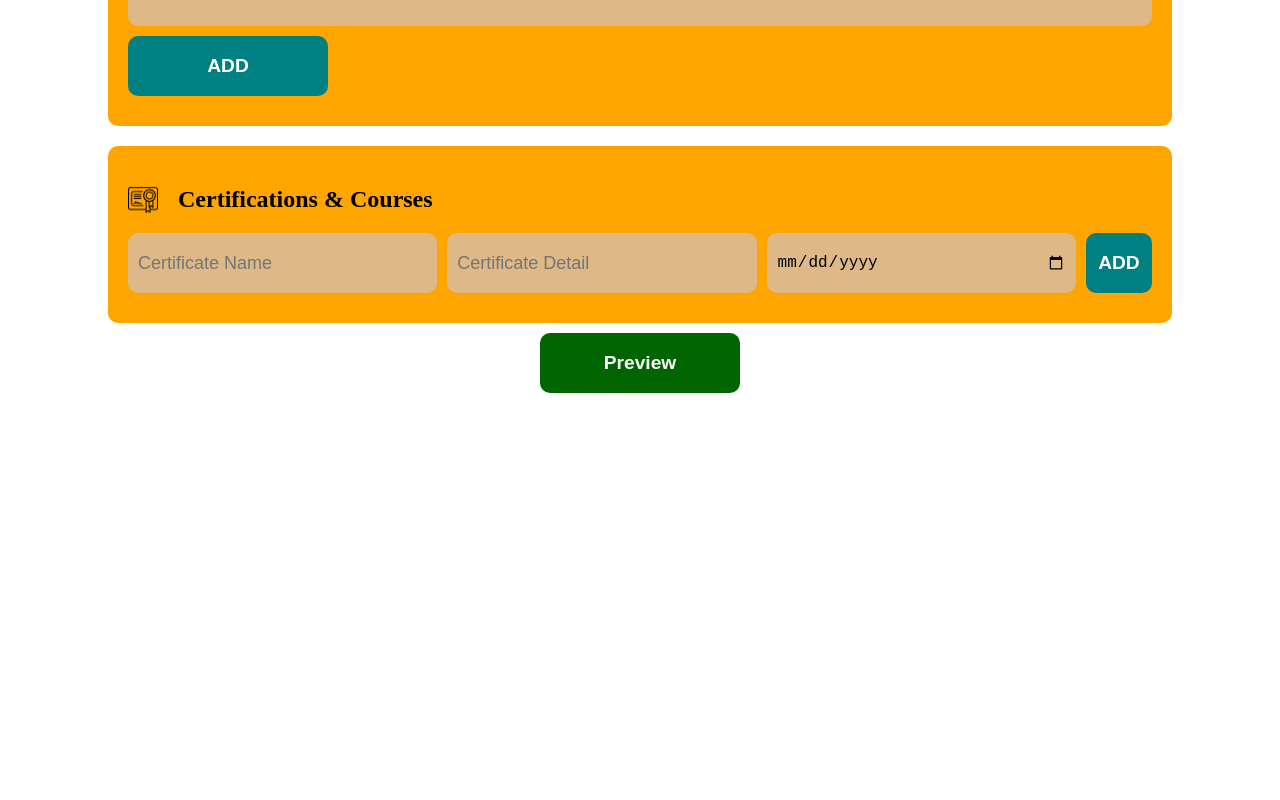
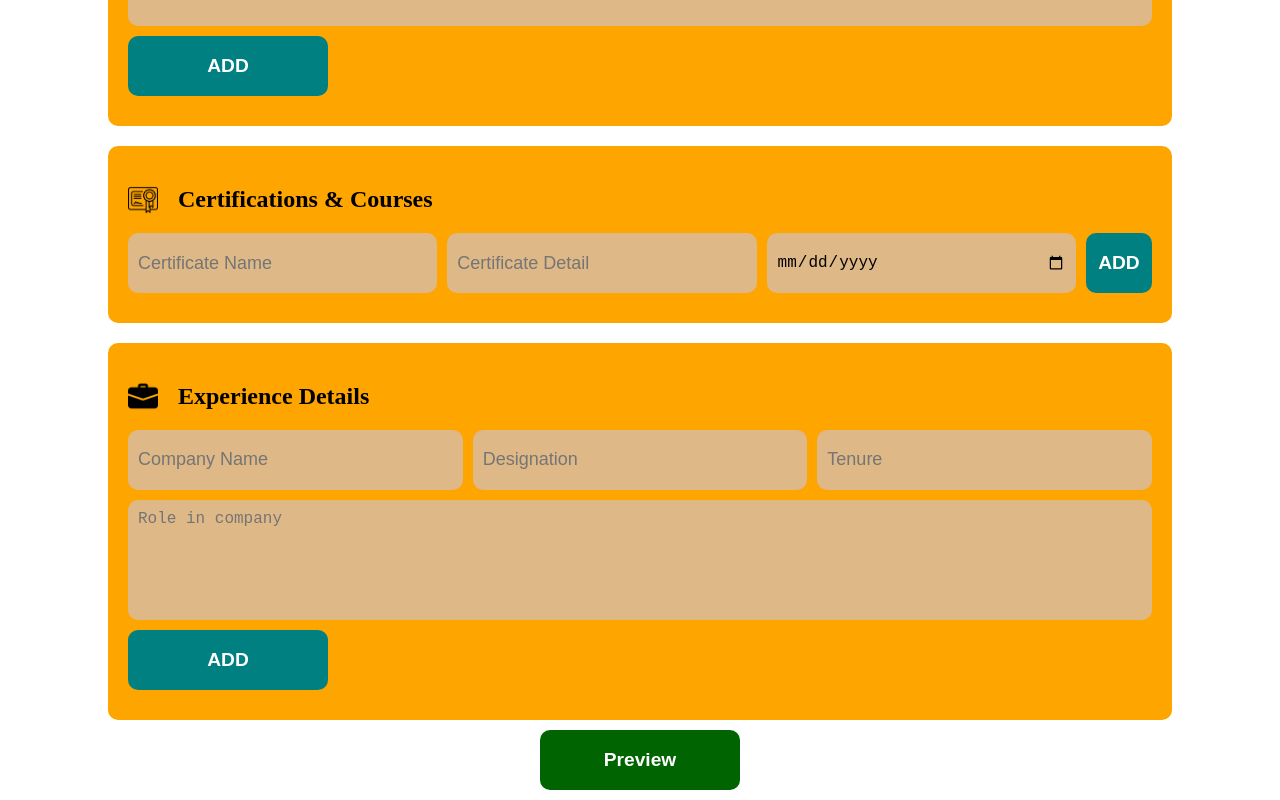
Before and after one commit to shyam-amahahealth/Resume-Builder, a React (Create React App) app: page / in a window 1280 px wide. Shown: the part 1141-1941 px from the top of the page. Before the commit the page ends 1544 px from the top, so only its background shows below. Built offline with nearby package versions, Linux system fonts and the light colour scheme.

Commit message:
Form UI is ready

```diff
--- a/src/App.js
+++ b/src/App.js
@@ -18,6 +18,8 @@ import ProjectDetailReducer from "./store/reducer/projectDetailReducer";
 import ProjectDetails from "./components/ProjectDetails";
 import CertificateDetail from "./components/CertificateDetails";
 import CertificateDetailReducer from "./store/reducer/certificateDetailReducer";
+import ExperienceDetailReducer from "./store/reducer/experienceDetailReducer";
+import ExperienceDetails from "./components/ExperienceDetails";
 
 const rootReducer = combineReducers({
   PersonalDetails: PersonalDetailReducer,
@@ -25,6 +27,7 @@ const rootReducer = combineReducers({
   Skill: skillReducer,
   ProjectDetail: ProjectDetailReducer,
   CertificateDetail: CertificateDetailReducer,
+  experienceDetail: ExperienceDetailReducer,
 });
 
 const persistConfig = {
@@ -58,6 +61,7 @@ const App = () => {
           <SkillsDetails />
           <ProjectDetails />
           <CertificateDetail />
+          <ExperienceDetails />
           <Button onClick={openModal}>Preview</Button>
           <Modal isOpen={modalOpen} onClose={closeModal} />
         </MainContainer>
--- /dev/null
+++ b/src/components/ExperienceDetails.js
@@ -0,0 +1,103 @@
+import React, { useState } from "react";
+import {
+  FormAvatar,
+  FormAvatarIcon,
+  FormContainer,
+  FormHeading,
+  GridContainer,
+  TextInputContainer,
+} from "../styles/formStyle";
+import experienceIcon from "../assets/suitcase.png";
+import TextInput from "./TextInput";
+import Button from "../styles/Button";
+import { useDispatch, useSelector } from "react-redux";
+import { addExperienceDetailAction } from "../store/action/experienceDetailAction";
+import ExperienceGridItem from "./ExperienceGridItem";
+import Textarea from "./Textarea";
+
+const ExperienceDetails = () => {
+  const experienceDetail = useSelector(
+    (state) => state.experienceDetail.experienceDetails
+  );
+  const dispatch = useDispatch();
+  const [companyName, setCompanyName] = useState("");
+  const [companyTenure, setCompnayTenure] = useState("");
+  const [companyDesignation, setCompanyDesignation] = useState("");
+  const [roleInCompany, setRoleInCompany] = useState("");
+  const addExperienceDetails = () => {
+    if (companyName && companyDesignation && companyTenure && roleInCompany) {
+      dispatch(
+        addExperienceDetailAction([
+          ...experienceDetail,
+          {
+            companyName: companyName,
+            companyTenure: companyTenure,
+            roleInCompany: roleInCompany,
+            companyDesignation: companyDesignation,
+          },
+        ])
+      );
+      setCompanyName("");
+      setCompanyDesignation("");
+      setCompnayTenure("");
+      setRoleInCompany("");
+    }
+  };
+
+  const removeExperienceDetail = (index) => {
+    const updatedDetails = experienceDetail.filter((_, i) => i !== index);
+    dispatch(addExperienceDetailAction(updatedDetails));
+  };
+
+  return (
+    <FormContainer>
+      <FormAvatar>
+        <FormAvatarIcon src={experienceIcon} />
+        <FormHeading>Experience Details</FormHeading>
+      </FormAvatar>
+      <TextInputContainer>
+        <TextInput
+          value={companyName}
+          placeholder={"Company Name"}
+          onChange={(event) => setCompanyName(event.target.value)}
+        />
+        <TextInput
+          value={companyDesignation}
+          placeholder={"Designation"}
+          onChange={(event) => setCompanyDesignation(event.target.value)}
+        />
+        <TextInput
+          value={companyTenure}
+          placeholder={"Tenure"}
+          onChange={(event) => setCompnayTenure(event.target.value)}
+        />
+      </TextInputContainer>
+      <TextInputContainer>
+        <Textarea
+          value={roleInCompany}
+          placeholder={"Role in company"}
+          onChange={(event) => setRoleInCompany(event.target.value)}
+        />
+      </TextInputContainer>
+
+      <Button $inputColor="teal" onClick={() => addExperienceDetails()}>
+        ADD
+      </Button>
+      <GridContainer>
+        {experienceDetail.length !== 0 &&
+          experienceDetail.map((item, index) => {
+            return (
+              <ExperienceGridItem
+                key={index}
+                item={item}
+                index={index}
+                removeExperienceDetail={removeExperienceDetail}
+              />
+            );
+          })}
+      </GridContainer>
+    </FormContainer>
+  );
+};
+
+export default ExperienceDetails;
--- /dev/null
+++ b/src/components/ExperienceGridItem.js
@@ -0,0 +1,16 @@
+import React from "react";
+import { CloseButton, GridItemHeading, GridItem, GridItemSubHeading } from "../styles/GridItemStyle";
+
+const ExperienceGridItem = ({ item, index, removeExperienceDetail }) => {
+  return (
+    <GridItem>
+      <CloseButton onClick={() => removeExperienceDetail(index)}>X</CloseButton>
+      <GridItemHeading>
+        {item.companyName}-{item.companyDesignation}
+      </GridItemHeading>
+      <GridItemSubHeading>{item.companyTenure}</GridItemSubHeading>
+      <GridItemSubHeading>{item.roleInCompany}</GridItemSubHeading>
+    </GridItem>
+  );
+};
+export default ExperienceGridItem;
--- /dev/null
+++ b/src/store/action/experienceDetailAction.js
@@ -0,0 +1,7 @@
+export const EXPERIENCE_DETAIL = "EXPERIENCE_DETAIL";
+export const addExperienceDetailAction = (experienceDetails) => {
+  return {
+    type: EXPERIENCE_DETAIL,
+    experienceDetails,
+  };
+};
--- /dev/null
+++ b/src/store/reducer/experienceDetailReducer.js
@@ -0,0 +1,20 @@
+import { EXPERIENCE_DETAIL } from "../action/experienceDetailAction";
+
+const initialState = {
+  experienceDetails: [],
+};
+
+const ExperienceDetailReducer = (state = initialState, action) => {
+  switch (action.type) {
+    case EXPERIENCE_DETAIL: {
+      return {
+        ...state,
+        experienceDetails: action.experienceDetails,
+      };
+    }
+    default: {
+      return state;
+    }
+  }
+};
+export default ExperienceDetailReducer;
```
Also changed, not shown: src/assets/suitcase.png (added).
